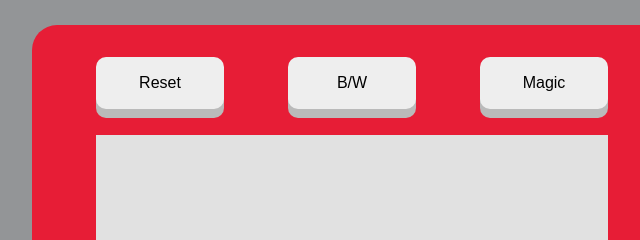
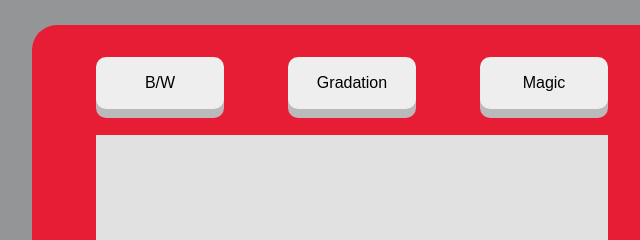
Before and after one commit to kbelltree/odin-etch-a-sketch, a plain HTML site: page index.html in a window 1280 px wide. Shown: the top 240 px of the page, 288-928 px from the left. Drawn offline with Linux system fonts and the light colour scheme.

Commit message:
Change texts and tags of buttons

```diff
--- a/index.html
+++ b/index.html
@@ -10,9 +10,9 @@
     <body>
         <div id="frame">
             <div id="header">
-                <button type="button" id="reset" value="reset"><p>Reset</p></button>
-                <button type="button" value="black-and-white"><p>B/W</p></button>
-                <button type="button" value="random"><p>Magic</p></button>
+                <button type="button" id="bnw" value="black-and-white"><p>B/W</p></button>
+                <button type="button" id="gradation" value="gradation"><p>Gradation</p></button>
+                <button type="button" id="random" value="random"><p>Magic</p></button>
             </div>
             <div id="main">
                 <div id="canvas">
```
